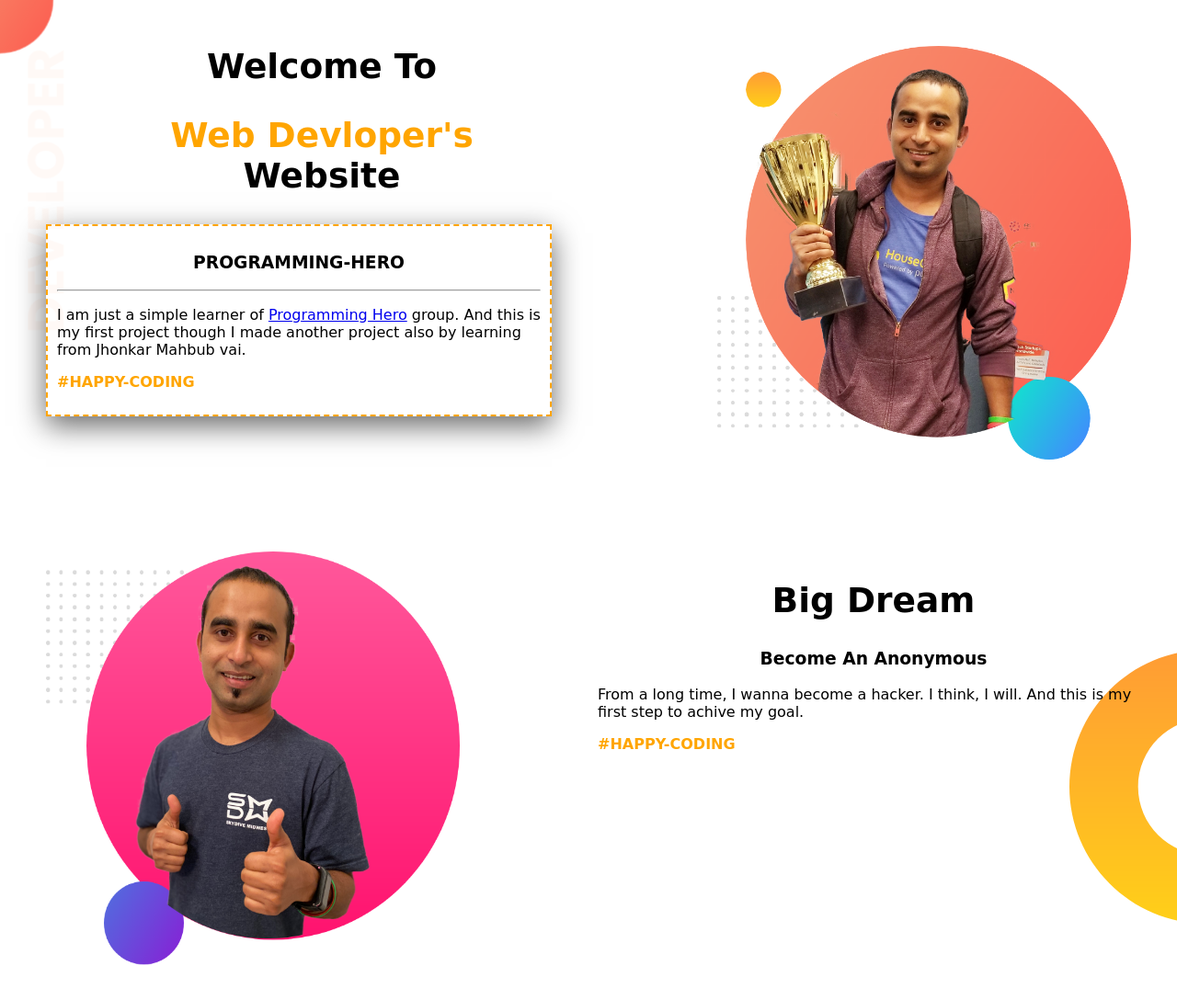
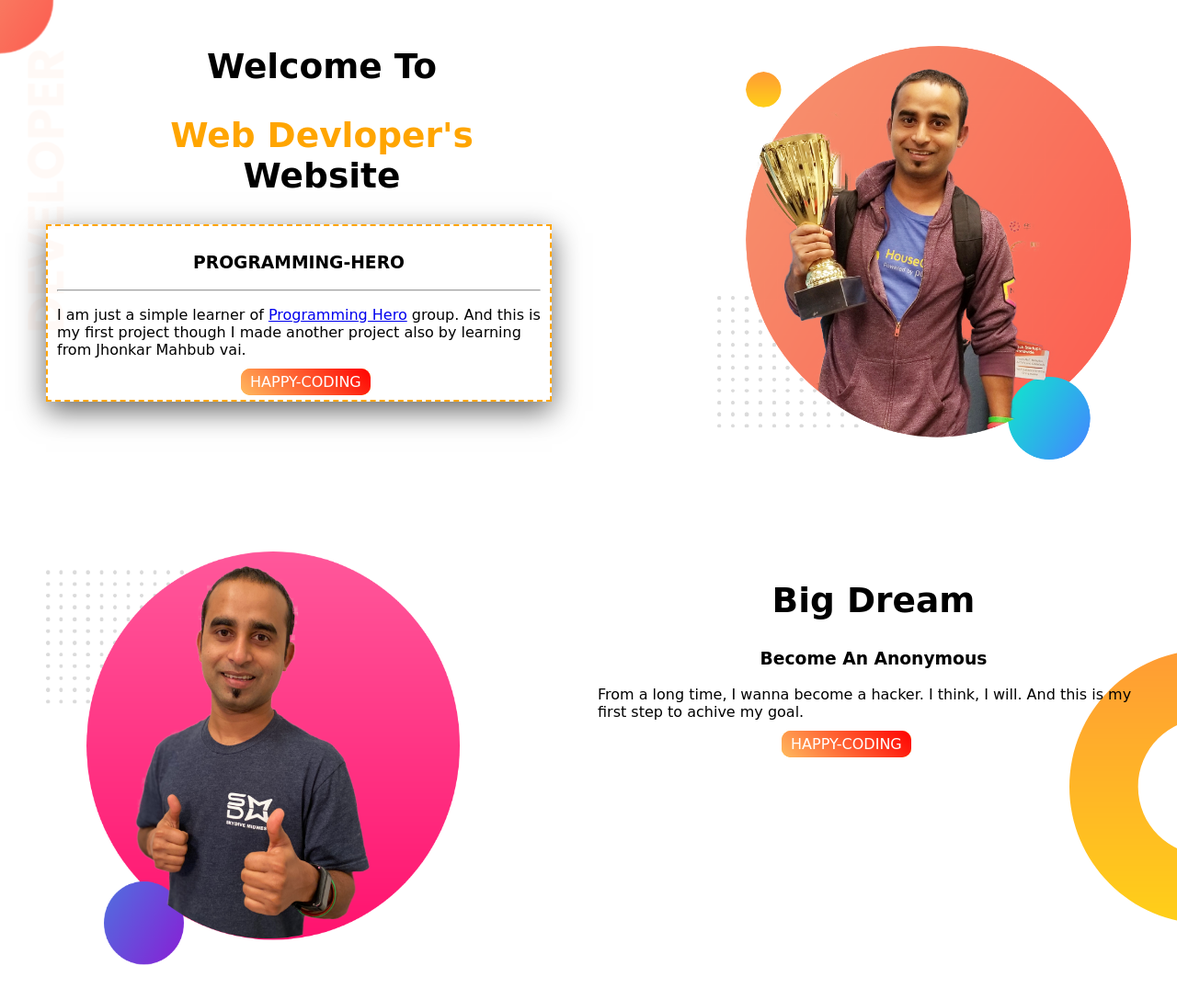
Before and after one commit to ibrahimk4111/first-portfolio, a plain HTML site: page index.html in a window 1280 px wide. Shown: the top 1088 px of the page at 92% size. Drawn offline with Linux system fonts and the light colour scheme.

Commit message:
happy coding

```diff
--- a/index.html
+++ b/index.html
@@ -21,7 +21,7 @@
                 <h3><span class="github">PROGRAMMING-HERO</span></h3>
                 <hr>
                 <p>I am just a simple learner of <a href="https://bangla2.programming-hero.com/"> Programming Hero</a> group. And this is my first project though I made another project also by learning from Jhonkar Mahbub vai.</p>
-                <p class="happycoding"><b style="color: orange;">#HAPPY-CODING</b></p>
+                <a href="https://bangla2.programming-hero.com/" class="happycoding" >HAPPY-CODING</a>
             </div>
 
         </section>
@@ -45,7 +45,7 @@
             <div class="description1">
                 <h3><span class="github1">Become An Anonymous</span></h3>
                 <p> From a long time, I wanna become a hacker. I think, I will. And this is my first step to achive my goal. </p>
-                <p><b style="color: orange;">#HAPPY-CODING</b></p>
+                <a href="#" class="happycoding" >HAPPY-CODING</a>
             </div>
 
         </section>
--- a/style.css
+++ b/style.css
@@ -2,6 +2,7 @@ body{
     margin: 0px;
     font-family: cursive;
 }
+
 .webdevloper{
     color: orange;
 }
@@ -20,6 +21,16 @@ h3{
     text-align: left;
     margin-left: 50px;
     padding: 10px;
+}
+.happycoding{
+    border-radius: 10px;
+    color: white;
+    background-color: orange;
+    text-decoration: none;
+    margin-left: 200px;
+    padding: 5px 10px;
+    background-image: linear-gradient(45deg, rgb(255, 186, 95), rgb(255, 0, 0));
+
 }
 .section{
     float: left;
@@ -76,7 +87,7 @@ h3{
     box-shadow: 0px 10px 50px rgb(102, 101, 101);
     margin-bottom: 100px;
     border-left: 7px solid;
-    border-image: linear-gradient(180deg, rgb(255, 144, 100), rgb(255, 38, 0));
+    border-image: linear-gradient(180deg, rgb(240, 150, 114), rgb(255, 38, 0));
     border-image-slice: 1;
 }
 .full1{
```
